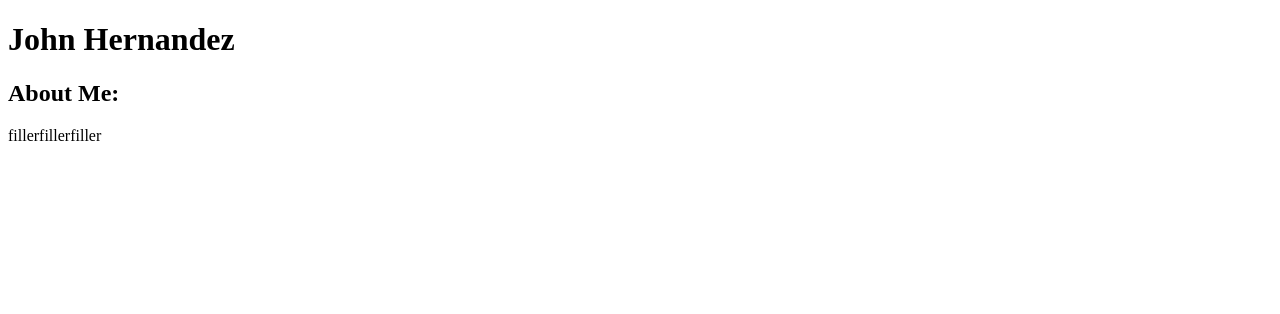
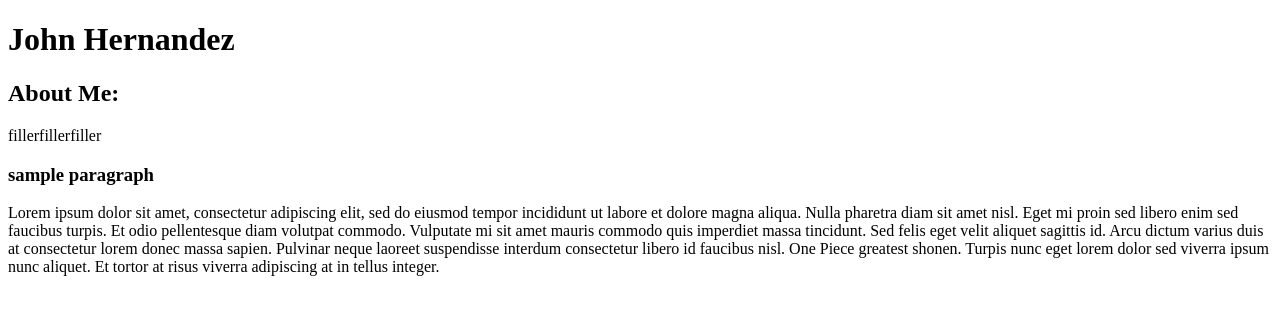
Before and after one commit to johnhdez105/Project-one, a plain HTML site: page index.html in a window 1280 px wide. Drawn offline with Linux system fonts and the light colour scheme.

Commit message:
Add viewport meta element

```diff
--- a/index.html
+++ b/index.html
@@ -3,11 +3,26 @@
   <head>
     <meta charset="utf-8">
     <title>John Hernandez: Home</title>
+    <meta name="viewport" content="width=device-width,initial-scale=1.0,shrink-to-fit=none"
   </head>
   <body>
     <h1>John Hernandez</h1>
 
     <h2>About Me:</h2>
+    <p>
     fillerfillerfiller
+    </p>
+    <h3>sample paragraph</h3>
+    <p>
+      Lorem ipsum dolor sit amet, consectetur adipiscing elit, sed do eiusmod
+      tempor incididunt ut labore et dolore magna aliqua. Nulla pharetra diam
+      sit amet nisl. Eget mi proin sed libero enim sed faucibus turpis. Et odio
+      pellentesque diam volutpat commodo. Vulputate mi sit amet mauris commodo
+      quis imperdiet massa tincidunt. Sed felis eget velit aliquet sagittis id.
+      Arcu dictum varius duis at consectetur lorem donec massa sapien. Pulvinar
+      neque laoreet suspendisse interdum consectetur libero id faucibus nisl.
+      One Piece greatest shonen. Turpis nunc eget lorem dolor sed viverra ipsum
+      nunc aliquet. Et tortor at risus viverra adipiscing at in tellus integer.
+    </p>
   </body>
 </html>
```
